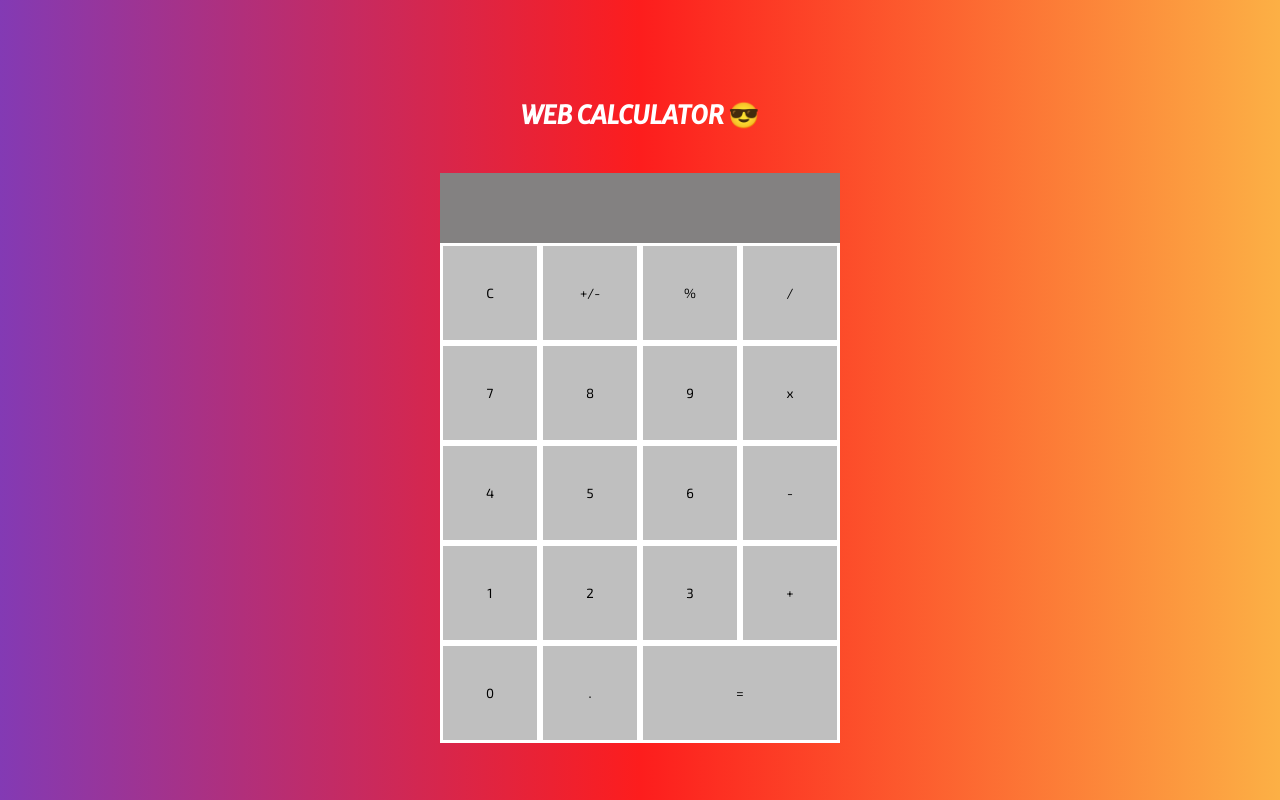
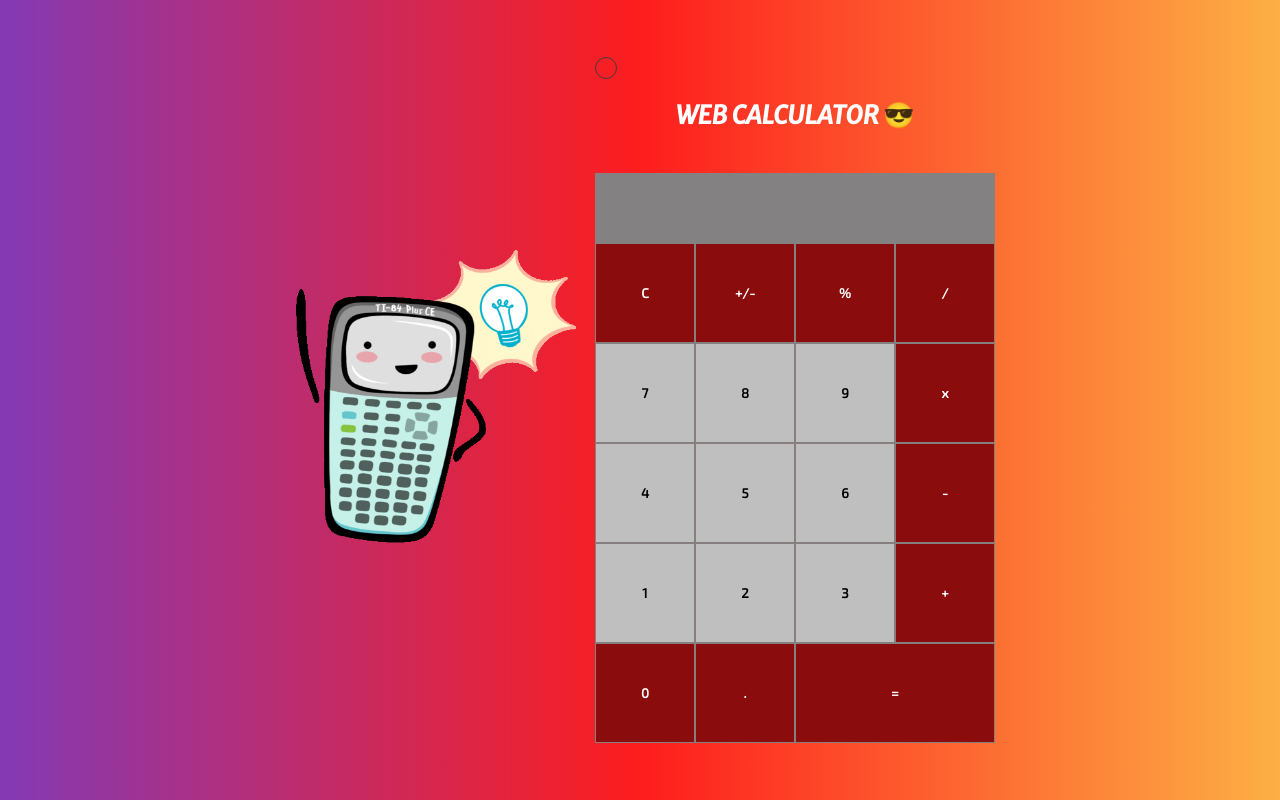
Before and after one commit to bryannalfaro/Lab7Calculadora, a React app: page / in a window 1280 px wide. Built offline with nearby package versions, Linux system fonts and the light colour scheme; the HTML template or start-up script is replaced by a standard one.

Commit message:
front of calculator

```diff
--- a/package.json
+++ b/package.json
@@ -44,6 +44,7 @@
     "eslint-plugin-jsx-a11y": "^6.4.1",
     "eslint-plugin-react": "^7.23.2",
     "eslint-plugin-react-hooks": "^4.2.0",
+    "file-loader": "^6.2.0",
     "html-webpack-plugin": "^5.3.1",
     "mini-css-extract-plugin": "^1.5.0"
   }
--- a/src/components/App/App.jsx
+++ b/src/components/App/App.jsx
@@ -10,6 +10,14 @@ const App = () => {
   const [operando, setOperando] = useState('')
   const [despliegue, setDespliegue] = useState('')
   const [contador, setContador] = useState(0) // contador de operandos
+  const [posX, setPosX] = useState()
+  const [posY, setPosY] = useState()
+
+  // eslint-disable-next-line no-undef
+  window.addEventListener('mousemove', (e) => {
+    setPosX(e.pageX)
+    setPosY(e.pageY)
+  })
 
   const clicke = (v) => {
     if (operando !== '') {
@@ -124,33 +132,38 @@ const App = () => {
   }, [contador])
 
   return (
+    <div className="main">
+      <div className="image" />
       <div className="super">
+        <div className="cursor" style={{ left: `${posX}px`, top: `${posY}px` }} />
         <h5 className="titleCalculator">WEB CALCULATOR &#128526;</h5>
         <div className="padre">
           <Pantalla value={despliegue.toString()} />
           <div className="buttons">
-          <Button classe="clear" clicke={clear} texto="C" />
-          <Button classe="masmen" clicke={clear} texto="+/-" />
-          <Button classe="modulo" clicke={operandos} texto="%" />
-          <Button classe="division" clicke={operandos} texto="/" />
+            <Button classe="op clear" clicke={clear} texto="C" />
+            <Button classe="op masmen" clicke={clear} texto="+/-" />
+            <Button classe="op modulo" clicke={operandos} texto="%" />
+            <Button classe="op division" clicke={operandos} texto="/" />
             <Button classe="siete" clicke={clicke} texto="7" />
             <Button classe="ocho" clicke={clicke} texto="8" />
             <Button classe="nueve" clicke={clicke} texto="9" />
-          <Button classe="multi" clicke={operandos} texto="x" />
+            <Button classe="op multi" clicke={operandos} texto="x" />
             <Button classe="cuatro" clicke={clicke} texto="4" />
             <Button classe="cinco" clicke={clicke} texto="5" />
             <Button classe="seis" clicke={clicke} texto="6" />
-          <Button classe="resta" clicke={operandos} texto="-" />
+            <Button classe=" op resta" clicke={operandos} texto="-" />
             <Button classe="uno" clicke={clicke} texto="1" />
             <Button classe="dos" clicke={clicke} texto="2" />
             <Button classe="tres" clicke={clicke} texto="3" />
-          <Button classe="suma" clicke={operandos} texto="+" />
-          <Button classe="cero" clicke={clicke} texto="0" />
-          <Button classe="punto" clicke={clicke} texto="." />
-          <Button classe="equal" clicke={oper} texto="=" />
+            <Button classe="op suma" clicke={operandos} texto="+" />
+            <Button classe="op cero" clicke={clicke} texto="0" />
+            <Button classe="op punto" clicke={clicke} texto="." />
+            <Button classe="op equal" clicke={oper} texto="=" />
           </div>
         </div>
       </div>
+    </div>
+
   )
 }
 
--- a/src/styles/Button.css
+++ b/src/styles/Button.css
@@ -3,3 +3,49 @@
 .equal{
     grid-column: span 2;
 }
+
+*{
+    font-weight: bold;
+}
+
+
+.op.multi{
+    background:rgb(139, 12, 12);
+    color: white;
+}
+.op.suma{
+    background-color:rgb(139, 12, 12);
+    color: white;
+}
+.op.resta{
+    background-color:rgb(139, 12, 12);
+    color: white;
+}
+.op.masmen{
+    background-color:rgb(139, 12, 12);
+    color: white;
+}
+.op.equal{
+    background-color:rgb(139, 12, 12);
+    color: white;
+}
+.op.punto{
+    background-color:rgb(139, 12, 12);
+    color: white;
+}
+.op.cero{
+    background-color:rgb(139, 12, 12);
+    color: white;
+}
+.op.modulo{
+    background-color:rgb(139, 12, 12);
+    color: white;
+}
+.op.division{
+    background-color:rgb(139, 12, 12);
+    color: white;
+}
+.op.clear{
+    background-color:rgb(139, 12, 12);
+    color: white;
+}
--- a/src/styles/app.css
+++ b/src/styles/app.css
@@ -1,6 +1,8 @@
 @import url('https://fonts.googleapis.com/css2?family=Merriweather+Sans:ital,wght@1,500&display=swap');
 @import url('https://fonts.googleapis.com/css2?family=Exo+2&family=Merriweather+Sans:ital,wght@1,500&display=swap');
-
+*{
+    cursor: none;
+}
 .padre{
     width:100%;
     display: flex;
@@ -8,6 +10,7 @@
     justify-content: center;
     align-items: center;
     background-color: black;
+    cursor:none;
 }
 
 .titleCalculator{
@@ -24,7 +27,7 @@
 }
 
 .buttons > button{
-    border: solid white;
+    border: 1px  solid rgb(133, 127, 127);
     background-color: rgba(255, 255, 255, .75);
     transition: .5s;
     font-family: 'Exo 2', sans-serif;
@@ -32,9 +35,33 @@
 
 .buttons > button:hover{
     background-color: white;
-    cursor: pointer;
+    box-shadow: 0 0 40px rgba(131,58,180,1), 0 0 40px rgba(252,176,69,1), 0 0 80px rgba(131,58,180,1);
+    color: black;
 }
 
 Button{
     background-color:green;
 }
+
+.cursor{
+    width: 20px;
+    height: 20px;
+    border: 1px solid rgb(65, 61, 61);
+    border-radius: 50%;
+    position: absolute;
+}
+
+.main{
+    display: flex;
+    flex-direction: row;
+    align-items: center;
+}
+
+.image{
+    width: 300px;
+    height: 300px;
+    background-image: url('../components/App/giphy.gif');
+    background-size: 100% 100%;
+    margin-right: 10px;
+
+}
--- a/src/styles/index.css
+++ b/src/styles/index.css
@@ -3,6 +3,7 @@ html,body{
     height:100%;
     margin: 0;
     padding: 0;
+    cursor: none;
 }
 
 body{
--- a/webpack.config.js
+++ b/webpack.config.js
@@ -13,6 +13,14 @@ module.exports = {
       {
         test: /\.(jsx?)$/,
         use: ['babel-loader', 'eslint-loader'],
+      },
+      {
+        test: /\.(png|jpe?g|gif)$/i,
+        use: [
+          {
+            loader: 'file-loader',
+          },
+        ],
       },
     ],
   },
```
Also changed, not shown: src/components/App/giphy.gif (added), 1 other file (tests, documents, lock files or other folders). Lines whose indentation alone changed are shown as unchanged.
